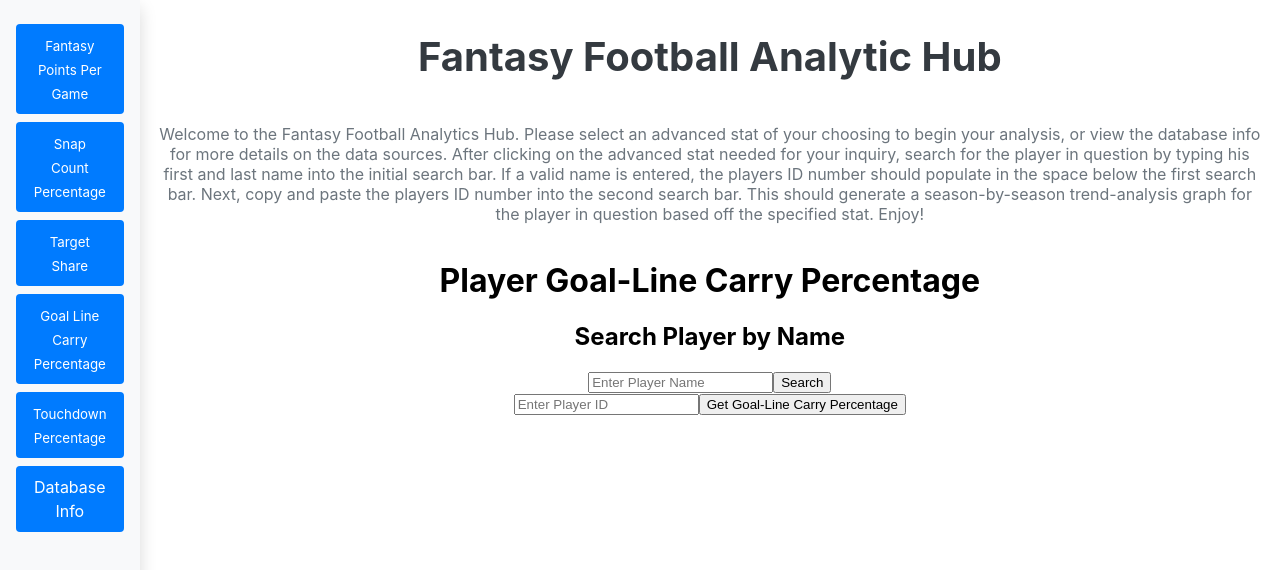
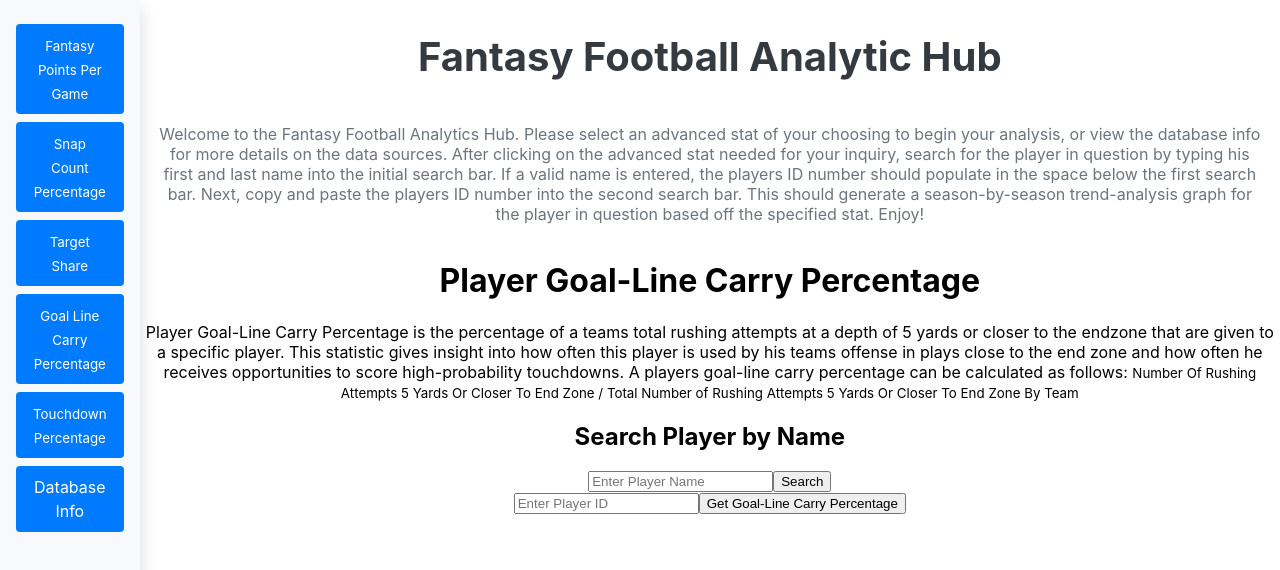
Before and after one commit to DanNano/FFQueryAnalyzer, a React (Create React App) app in the folder app/: page /query4 in a window 1280 px wide. Shown: the top 570 px of the page. Built offline with nearby package versions, Linux system fonts and the light colour scheme.

Commit message:
Update Query4.js

```diff
--- a/app/src/components/Query4.js
+++ b/app/src/components/Query4.js
@@ -74,7 +74,7 @@ function Query4() {
     return (
         <div>
             <h1>Player Goal-Line Carry Percentage</h1>
-
+            <p>Player Goal-Line Carry Percentage is the percentage of a teams total rushing attempts at a depth of 5 yards or closer to the endzone that are given to a specific player. This statistic gives insight into how often this player is used by his teams offense in plays close to the end zone and how often he receives opportunities to score high-probability touchdowns. A players goal-line carry percentage can be calculated as follows: <small>Number Of Rushing Attempts 5 Yards Or Closer To End Zone / Total Number of Rushing Attempts 5 Yards Or Closer To End Zone By Team</small></p>
             {/* Search by Player Name */}
             <div>
                 <h2>Search Player by Name</h2>
```
